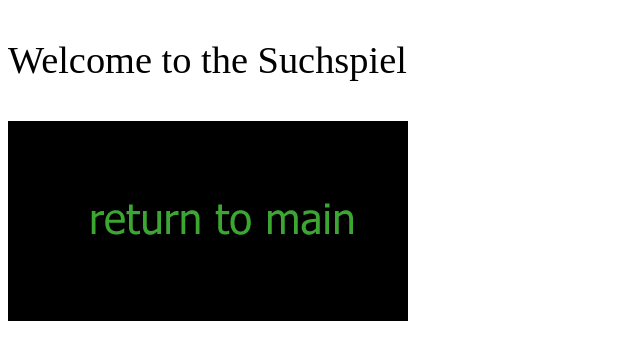
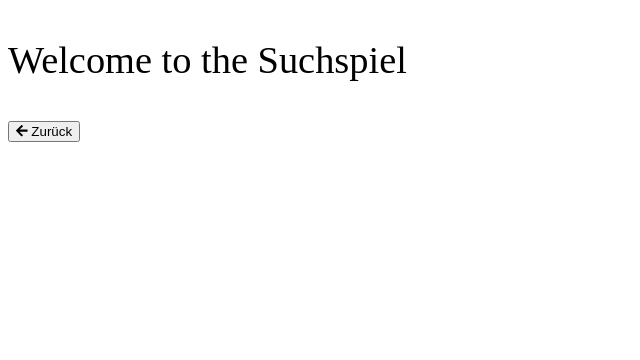
Before and after one commit to NoHealNeeded/Projekt-WWW, a website: page suchspiel.html in a window 1280 px wide. Shown: the whole page, without its empty margins (0-640 px from the left). Drawn offline with Linux system fonts and the light colour scheme.

Commit message:
Anpassen aller Buttons und neue Ordner Struktur

```diff
--- a/suchspiel.html
+++ b/suchspiel.html
@@ -1,14 +1,29 @@
 <!DOCTYPE html>
 <html lang="en">
-<head>
-    <meta charset="UTF-8">
-    <meta name="viewport" content="width=device-width, initial-scale=1.0">
+  <head>
+    <meta charset="UTF-8" />
+    <meta name="viewport" content="width=device-width, initial-scale=1.0" />
     <title>Document</title>
-</head>
-<body>
-    <p style="font-size:3vw" >Welcome to the Suchspiel</p>
-    <a href="./index.html">
-        <img src="./Images/ButtonReturn.png">
-      </a>
-</body>
+    <script
+      defer
+      src="https://use.fontawesome.com/releases/v5.0.7/js/all.js"
+    ></script>
+  </head>
+  <body>
+    <p style="font-size: 3vw">Welcome to the Suchspiel</p>
+
+    <div class="container-back-button">
+      <button class="button is-link is-light" onclick="goToMain()">
+        <span class="icon">
+          <i class="fas fa-arrow-left"></i>
+        </span>
+        <span>Zurück</span>
+      </button>
+    </div>
+    <script>
+      function goToMain() {
+        window.location.pathname = "./index.html";
+      }
+    </script>
+  </body>
 </html>
```
Also changed, not shown: breakOut.html (+13 -4 lines), guessTheNumber/guessTheNumber.html (renamed from guessTheNumber.html, +16 -4 lines), index.html (+1 -1 lines), quiz.html (+24 -10 lines), Images/ButtonReturn.png (deleted), guessTheNumber/Images/caught.png (renamed from Images/caught.png), guessTheNumber/Images/clueless.png (renamed from Images/clueless.png), guessTheNumber/Images/omegaLUL.png (renamed from Images/omegaLUL.png), guessTheNumber/Images/pepoL.png (renamed from Images/pepoL.png), guessTheNumber/Images/ultraMad.png (renamed from Images/ultraMad.png).
